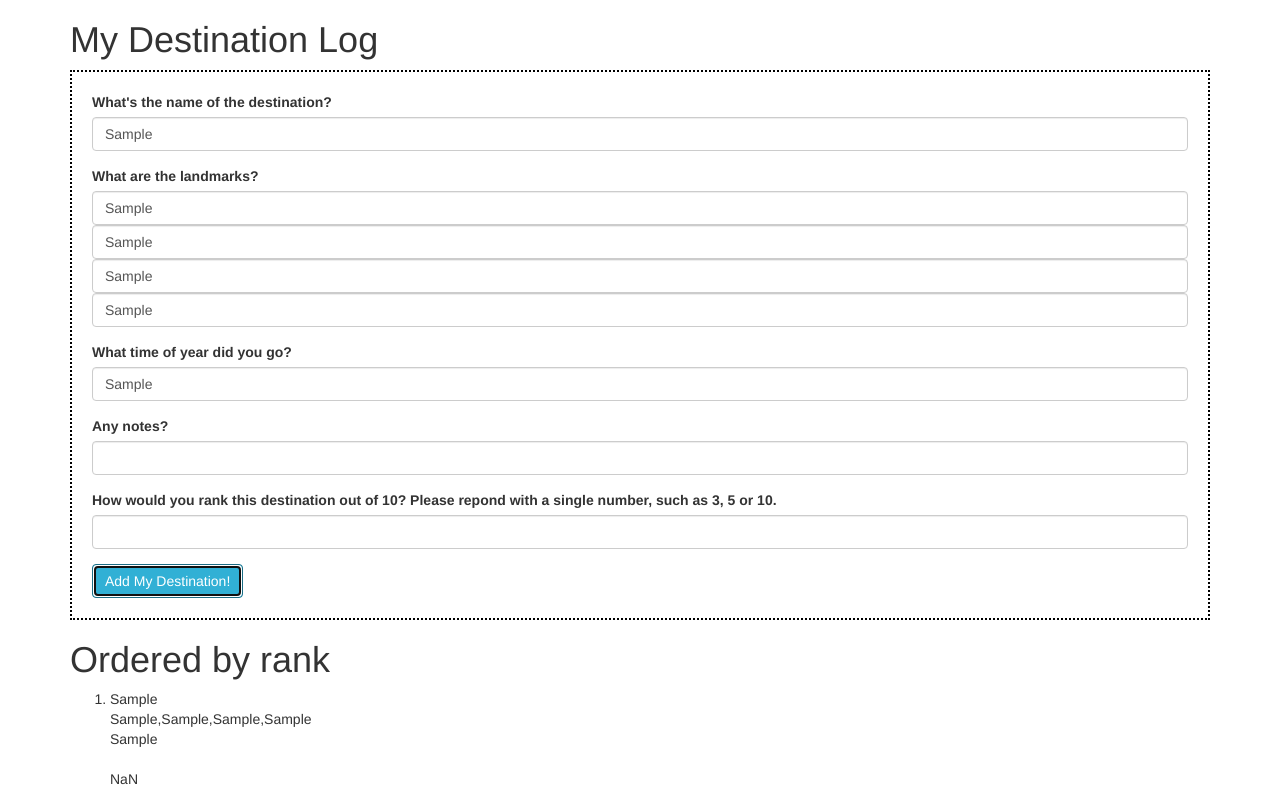
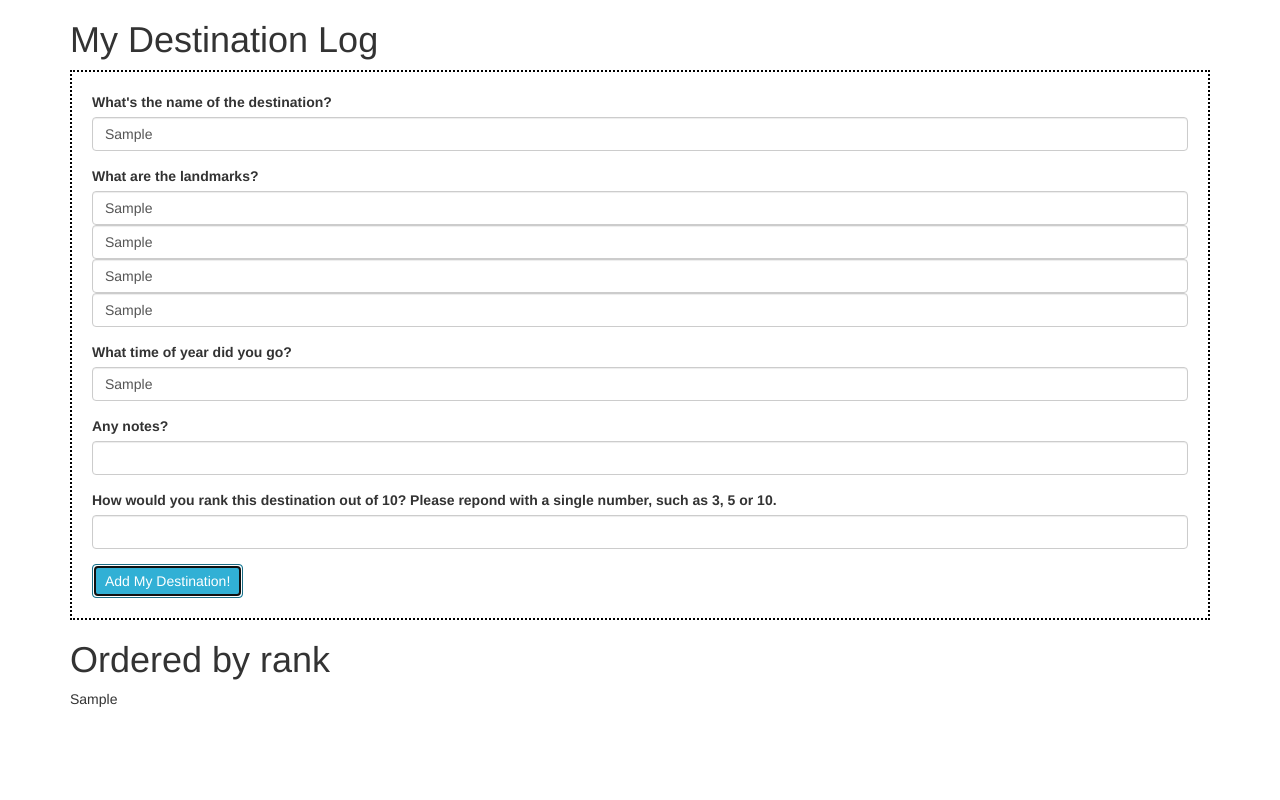
Before and after one commit to BrookeZK/places-you-been, a plain HTML site: page index.html in a window 1280 px wide. Both pictures are taken after typing "Sample", "Sample", "Sample", "Sample", "Sample", "Sample" into the empty fields and a click on the button "Add My Destination!". Drawn offline with Linux system fonts and the light colour scheme.

Commit message:
add clickable output that will toggle the properties

```diff
--- a/css/styles.css
+++ b/css/styles.css
@@ -2,3 +2,7 @@
   border:2px dotted black;
   padding: 20px;
 }
+
+#properties {
+  display: none;
+}
--- a/index.html
+++ b/index.html
@@ -38,11 +38,9 @@
       </form>
     </div>
     <h1>Ordered by rank</h1>
-    <ol id="results">
-      <span id="info" class="test"></span>
-
-
-    </ol>
-
+    <p id="results">
+      <span id="info"  class="clickable"></span></br>
+      <span id="properties"></span>
+    </p>
   </body>
 </html>
--- a/js/scripts.js
+++ b/js/scripts.js
@@ -52,10 +52,14 @@ $(document).ready(function(){
     var rankingInput = parseInt($("#ranking").val());
     var destination = new Destination(locationNameInput, landmarksInput, timeOfYearInput, notesInput, rankingInput);
     destinationLog.addDestination(destination);
-    $("#info").append("<li>" + destinationLog.destinations[destinationLog.currentId - 1].locationName + "</li>");
-    $(".test").append("<p>" + destinationLog.destinations[destinationLog.currentId - 1].landmarks + "</br>" + destinationLog.destinations[destinationLog.currentId - 1].timeOfYear + "</br>" + destinationLog.destinations[destinationLog.currentId - 1].notes + "</br>" + destinationLog.destinations[destinationLog.currentId - 1].ranking + "</p>");
+    $("#info").append(destinationLog.destinations[destinationLog.currentId - 1].locationName);
+    $("#properties").append(destinationLog.destinations[destinationLog.currentId - 1].landmarks + "</br>" + destinationLog.destinations[destinationLog.currentId - 1].timeOfYear + "</br>" + destinationLog.destinations[destinationLog.currentId - 1].notes + "</br>" + destinationLog.destinations[destinationLog.currentId - 1].ranking);
     // console.log(landmarksInput);
     // console.log(destinationLog);
     i++;
   });
+  $("#info.clickable").click(function(event) {
+    // event.preventDefault();
+    $("#properties").toggle();
+  });
 });
```
